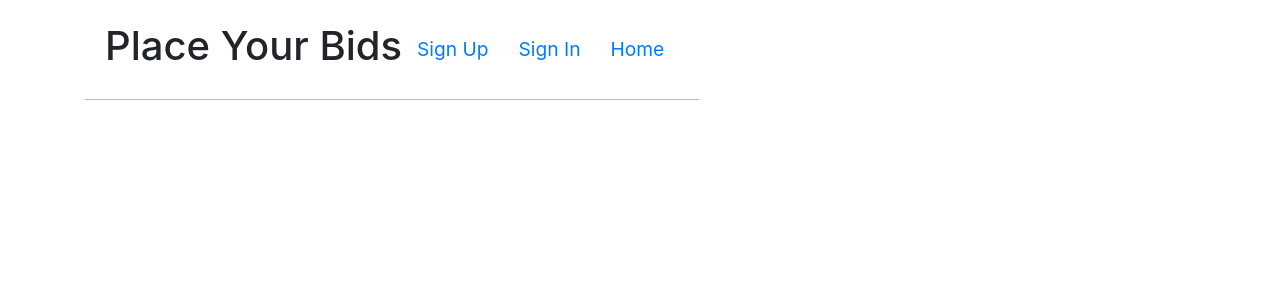
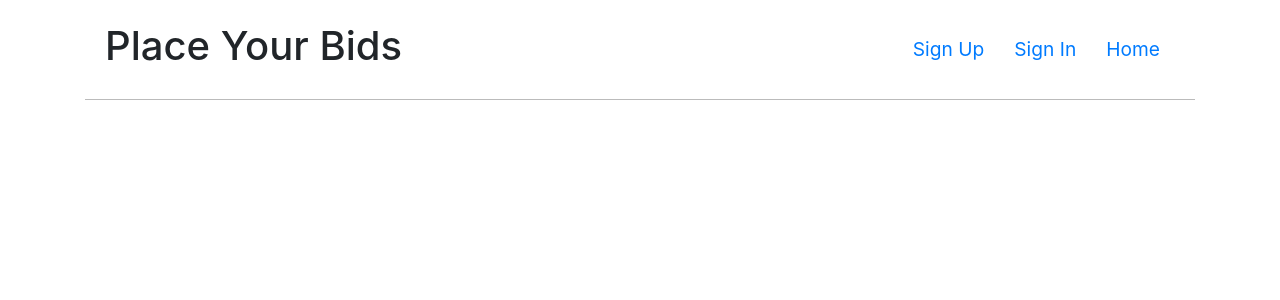
Before and after one commit to jpetrucci49/yabe-browser, a React app: page / in a window 1280 px wide. Shown: the top 300 px of the page. Built offline with nearby package versions, Linux system fonts and the light colour scheme.

Commit message:
Remove flex
Remove call to felxbox

```diff
--- a/src/index.scss
+++ b/src/index.scss
@@ -3,8 +3,3 @@ body {
   margin: 0;
   padding: 0;
 }
-
-.container {
-  display: flex;
-  flex: 1;
-}
```
